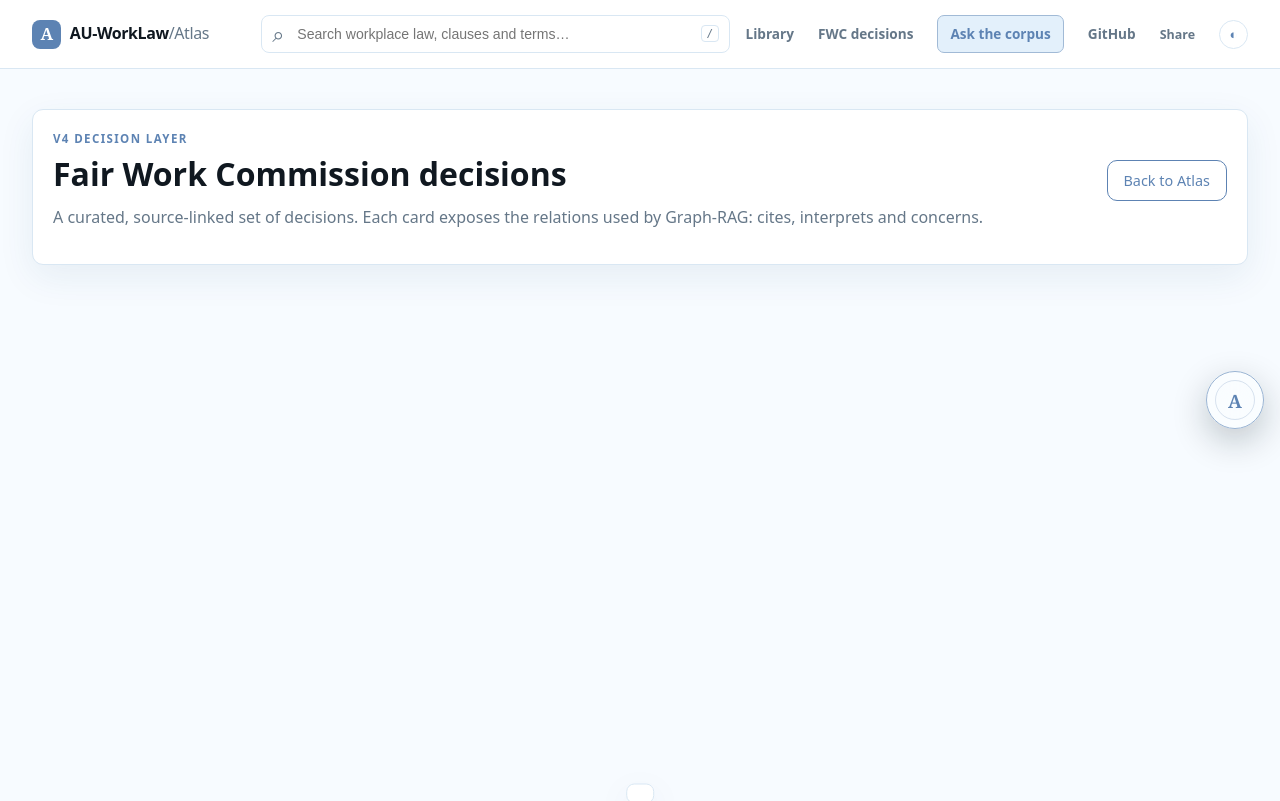
After one commit to Chuanhui-Zheng/AU-Lex-Wiki, a FastAPI app: page /decisions in a window 1280 px wide. The commit adds this page. Run offline with FastAPI, Linux system fonts and the light colour scheme; data that the repository does not hold is empty; some libraries are stand-ins or nearby versions.

Commit message:
Add FWC decision and evidence graph pages

```diff
--- a/frontend/static/style.css
+++ b/frontend/static/style.css
@@ -529,6 +529,19 @@ body { background: var(--bg); color: var(--text); }
 .graph-node circle { stroke: var(--surface); stroke-width: 2; }
 .graph-node text { fill: var(--text); font: 11px ui-monospace, SFMono-Regular, Menlo, monospace; }
 .graph-link { stroke: var(--accent); stroke-opacity: .28; }
+.decision-page h1 { margin-bottom: .35rem; }
+.decision-list { display: grid; gap: .65rem; }
+.decision-card, .relation-card { padding: .85rem 1rem; border: 1px solid var(--border); border-radius: 9px; background: color-mix(in srgb, var(--surface-soft) 62%, transparent); }
+.decision-card h2 { margin: 0; font-size: .95rem; }
+.decision-card h2 a { color: var(--accent); }
+.decision-meta { margin: .35rem 0 0; color: var(--text-muted); font-size: .75rem; text-transform: capitalize; }
+.back-link { display: inline-block; margin-bottom: 1rem; color: var(--accent); font-size: .78rem; font-weight: 700; }
+.decision-graph { margin-top: 1.5rem; padding-top: 1rem; border-top: 1px solid var(--border); }
+.decision-relations { display: grid; gap: .6rem; margin-top: .65rem; }
+.relation-card { display: grid; grid-template-columns: 105px minmax(0, 1fr); gap: .5rem; align-items: baseline; }
+.relation-card strong { color: var(--accent); font-size: .7rem; letter-spacing: .08em; text-transform: uppercase; }
+.relation-card span { color: var(--text); font-size: .85rem; }
+.relation-card small { grid-column: 2; color: var(--text-muted); font-size: .72rem; }
 
 @media (max-width: 700px) {
   .header-nav { gap: .45rem; }
--- a/frontend/templates/base.html
+++ b/frontend/templates/base.html
@@ -22,6 +22,7 @@
       </form>
       <nav class="header-nav">
         <a href="/">Library</a>
+        <a href="/decisions">FWC decisions</a>
         <a href="/chat" class="nav-ask" id="askToggle">Ask the corpus</a>
         <a href="https://github.com/Chuanhui-Zheng/AU-WorkLaw-Atlas" target="_blank" rel="noopener" class="nav-icon-link">GitHub</a>
         <button type="button" class="nav-icon-link nav-button" id="shareButton">Share</button>
--- /dev/null
+++ b/frontend/templates/decisions.html
@@ -0,0 +1,42 @@
+{% extends "base.html" %}
+{% block title %}FWC Decisions — AU-WorkLaw-Atlas{% endblock %}
+
+{% block content %}
+<div class="graph-card decision-page">
+  <div class="graph-toolbar">
+    <div>
+      <div class="eyebrow">V4 decision layer</div>
+      <h1>Fair Work Commission decisions</h1>
+      <p class="graph-desc">A curated, source-linked set of decisions. Each card exposes the relations used by Graph-RAG: cites, interprets and concerns.</p>
+    </div>
+    <a class="btn-secondary" href="/">Back to Atlas</a>
+  </div>
+  <div id="decisionList" class="decision-list" aria-live="polite">Loading decisions…</div>
+</div>
+{% endblock %}
+
+{% block scripts %}
+<script>
+fetch('/api/decisions')
+  .then(response => response.json())
+  .then(({decisions}) => {
+    const list = document.getElementById('decisionList');
+    list.replaceChildren();
+    decisions.forEach(decision => {
+      const card = document.createElement('article');
+      card.className = 'decision-card';
+      const title = document.createElement('h2');
+      const link = document.createElement('a');
+      link.href = `/decision/${encodeURIComponent(decision.decision_id)}`;
+      link.textContent = `${decision.case_name} · ${decision.citation}`;
+      title.appendChild(link);
+      const meta = document.createElement('p');
+      meta.className = 'decision-meta';
+      meta.textContent = `${decision.decision_date || 'Undated'} · ${decision.category.replaceAll('_', ' ')} · ${decision.edge_count} graph edges`;
+      card.append(title, meta);
+      list.appendChild(card);
+    });
+  })
+  .catch(() => { document.getElementById('decisionList').textContent = 'Could not load the decision index.'; });
+</script>
+{% endblock %}
```
Also changed, not shown: frontend/templates/decision.html (added, +58 -0 lines).
